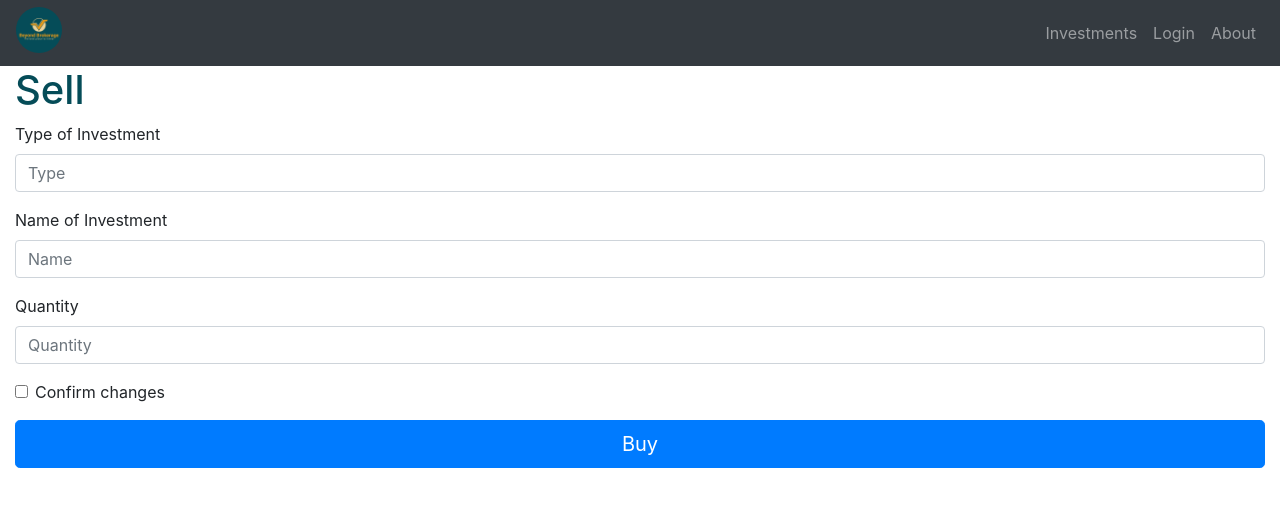
After one commit to aseghehey/firm-dbms, a Flask app: page /sell in a window 1280 px wide. The commit adds this page. Shown: the top 507 px of the page. Run offline with Flask 2, Linux system fonts and the light colour scheme.

Commit message:
sell functionality done

```diff
--- a/website/emanconnection.py
+++ b/website/emanconnection.py
@@ -65,9 +65,34 @@ def ExistinHasB(cursor,connection,CID,IID):
     else:
         return False
 
+def UpdateCurAmnt(cursor,connection,CID, amnt):
+    try:
+        cursor.execute(f"UPDATE Clients SET CurrentAmount = {amnt} WHERE ClientID = {CID};")
+        connection.commit()
+        return True
+    except mysql.connector.Error:
+        return False
+
 def UpdateQuantity(cursor, connection, ClientID, InvestmentID, Quantity,price):
     cursor.execute(f"UPDATE hasbought set quantity={Quantity},price={price} where ClientID = {ClientID} AND InvestmentID ={InvestmentID};")
     connection.commit()
+
+def DeleteHasBought(cursor,connection,CID, IID):
+    try:
+        cursor.execute(f"DELETE FROM HasBought WHERE ClientID={CID} AND InvestmentID={IID};")
+        connection.commit()
+        return True
+    except mysql.connector.Error:
+        return False
+
+
+def UpdateQuantityNoPriceChange(cursor, connection, ClientID, InvestmentID, Quantity):
+    try:
+        cursor.execute(f"UPDATE hasbought set quantity={Quantity} where ClientID = {ClientID} AND InvestmentID ={InvestmentID};")
+        connection.commit()
+        return True
+    except mysql.connector.Error:
+        return False
 
 def displayLocations(cursor,connection):
     cursor.execute("SELECT Location FROM Branches;")
--- a/website/main.py
+++ b/website/main.py
@@ -280,6 +280,45 @@ def add():
 
     return render_template('add_user.html',title='Add')
 
+@app.route('/sell', methods=['GET','POST'])
+def sell():
+    cursor,connection = connectToDB()
+    if request.method=='POST' and session['name'] == 'client':
+        invType = request.form.get('invType')
+        invName = request.form.get('invName')
+        qty = request.form.get('Quantity')
+        invalidSell = False
+        msg = ''
+        if (PriceFinder(cursor,connection, invType, invName)) is not None:
+            curprice = PriceFinder(cursor,connection,invType,invName)[-1]
+            invID = IIDfinder(cursor,connection,invType,invName)[0]
+            if ExistinHasB(cursor, connection, session['id'],invID):
+                curqty = qtyByCIDandIID(cursor,session['id'],invID)
+                cursor.execute(f"select CurrentAmount from Clients WHERE ClientID={session['id']}")
+                curamnt = cursor.fetchone()[0]
+                newamnt = ((int(curprice) * int(qty)) + int(curamnt))
+                if (int(curqty) - int(qty) >= 1): # update
+                    if UpdateQuantityNoPriceChange(cursor,connection, session['id'],invID,(int(curqty) - int(qty))) and UpdateCurAmnt(cursor,connection,session['id'],Decimal(newamnt)):
+                        return redirect(url_for('client'))
+                elif (int(curqty) - int(qty) == 0): # delete
+                    if DeleteHasBought(cursor,connection,session['id'], invID) and UpdateCurAmnt(cursor,connection,session['id'],Decimal(newamnt)):
+                        return redirect(url_for('client'))
+                else: # negative
+                    invalidSell = True
+                    msg='Invalid quantity. Make sure you input a quantity below or equal to how much you currently own'
+            else:
+                invalidSell = True
+                msg= 'You do not own this investment'
+        else:
+            invalidSell = True
+            msg= 'This investment doesnt exist'
+
+        if invalidSell:
+            flash(msg)
+            return redirect(url_for('sell'))
+
+    return render_template('sellinv.html', title='Sell')
+
 @app.route('/remove', methods=['GET', 'POST'])
 def remove():
     cursor,connection = connectToDB()
@@ -336,7 +375,7 @@ def client():
         for d in data:
             vals.append({'invName': d[0], 'invType':d[1], 'price':d[2], 'quantity': d[4],'date':d[3]})
     data2 = clientProfile(cursor,connection,session['username'])
-    profile = {'profit': abs(data2[0]-data2[1]), 'balance': data2[1], 'address': data2[2], 'number': data2[3], 'broker': data2[-1]}
+    profile = {'profit': (data2[1])-(data2[0]), 'balance': data2[1], 'address': data2[2], 'number': data2[3], 'broker': data2[-1]}
     return render_template('client.html',title="Client",vals=vals,profile=profile)
 
 if __name__ == "__main__":
--- a/website/templates/invchanges.html
+++ b/website/templates/invchanges.html
@@ -45,7 +45,7 @@
 
 {% if 'client' in session.name %}
 
-  <h1>Purchase or Sell Investment(s)</h1>
+  <h1>Purchase</h1>
   {% with messages = get_flashed_messages() %}
   {% if messages %}
     <div class="alert alert-danger" role="alert">
--- /dev/null
+++ b/website/templates/sellinv.html
@@ -0,0 +1,41 @@
+{% extends 'base.html' %}{% block title%}{{title}}{% endblock %}
+{% block content %}
+
+<div class="container-fluid">
+    <h1>Sell</h1>
+    {% with messages = get_flashed_messages() %}
+    {% if messages %}
+      <div class="alert alert-danger" role="alert">
+        {{ messages[0] }}
+      </div>
+    {% endif %}
+    {% endwith %}
+
+    <form method="POST">
+        <div class="form-group">
+          <label for="invType">Type of Investment</label>
+          <input type="text" name="invType" class="form-control" id="invType" placeholder="Type" required>
+        </div>
+        <div class="form-group">
+            <label for="invName">Name of Investment</label>
+            <input type="text" name="invName" class="form-control" id="invName" placeholder="Name" required>
+        </div>
+        <div class="form-group">
+            <label for="Quantity">Quantity</label>
+            <input type="number" name="Quantity" class="form-control" id="Quantity" placeholder="Quantity" required>
+        </div>
+        <div class="form-group form-check">
+          <input type="checkbox" class="form-check-input" id="exampleCheck1">
+          <label class="form-check-label" for="exampleCheck1" required>Confirm changes</label>
+        </div>
+          <form action="{{url_for('investment')}}" method="post">
+          <button type="submit" name="submitbtn" class="btn btn-primary btn-lg btn-block" value="buy">Buy</button>
+          </form>
+        </br>
+      </form>
+
+
+</div>
+
+
+{% endblock %}
```
Also changed, not shown: website/templates/inv.html (+6 -1 lines).
